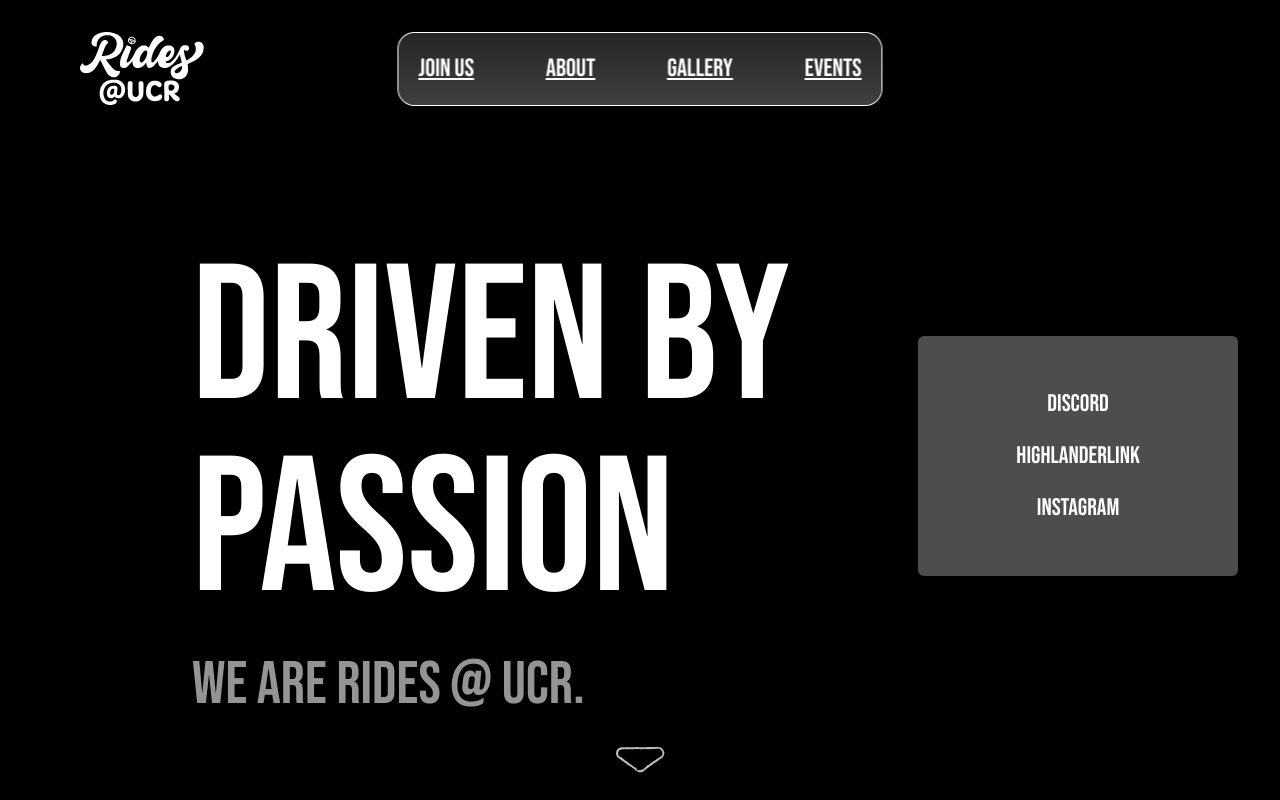
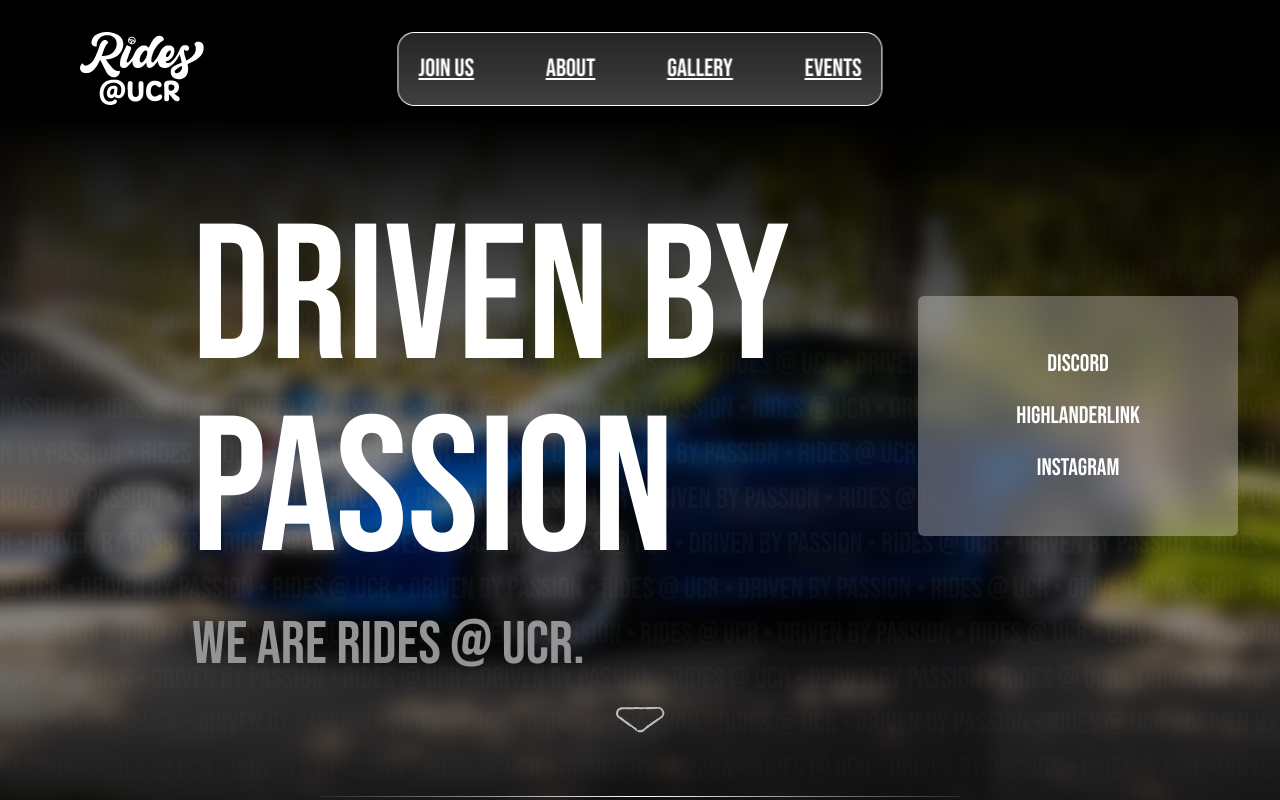
Before and after one commit to acm-ucr/ridesucr-website, a Next.js app: page / in a window 1280 px wide. Shown: the top 800 px of the page. Built offline with nearby package versions, Linux system fonts and the light colour scheme.

Commit message:
implemented blurred, gradiented (top/bottom) background images for homepage, about page, gallery/garage, and events/calendar

```diff
--- a/src/app/about/page.tsx
+++ b/src/app/about/page.tsx
@@ -1,12 +1,18 @@
+import AboutCover from "@/components/about/AboutCover";
 import InfoSection from "@/components/about/InfoSection";
 import Title from "@/components/Title";
 
 const About = () => {
   return (
+
+    <main className="relative min-h-screen">
+      <AboutCover />
+
     <div>
       <Title text="About Us" />
       <InfoSection />
     </div>
+    </main>
   );
 };
 
--- a/src/app/events/page.tsx
+++ b/src/app/events/page.tsx
@@ -1,9 +1,13 @@
+import EventsCover from "@/components/events/EventsCover";
 import Title from "@/components/Title";
 const Events = () => {
   return (
+    <main className="relative min-h-screen">
+      <EventsCover />
     <div>
       <Title text="Upcoming Events" />
     </div>
+    </main>
   );
 };
 
--- a/src/app/gallery/page.tsx
+++ b/src/app/gallery/page.tsx
@@ -1,12 +1,16 @@
+import GarageCover from "@/components/gallery/GarageCover";
 import Gallery from "../../components/gallery/Garage";
 import Title from "@/components/Title";
 
 const OurGallery = () => {
   return (
+    <main className="relative min-h-screen">
+      <GarageCover />
     <div className="px-4 py-8">
       <Title text="Our Garage" />
       <Gallery />
     </div>
+    </main>
   );
 };
 
--- a/src/app/page.tsx
+++ b/src/app/page.tsx
@@ -1,9 +1,14 @@
+import HomeCover from "@/components/home/HomeCover";
 import Moto from "@/components/home/Moto";
 const Home = () => {
   return (
-    <div className="flex h-screen w-full flex-col items-center justify-center">
+    <main className="relative min-h-screen w-full overflow-hidden">
+      <HomeCover />
+
+    <div className="flex h-screen w-full flex-col items-center translate-y-[-5vh] justify-center">
       <Moto />
     </div>
+    </main>
   );
 };
 
--- a/src/components/Title.tsx
+++ b/src/components/Title.tsx
@@ -4,7 +4,7 @@ type TitleProps = {
 
 const Title = ({ text }: TitleProps) => {
   return (
-    <div className="flex items-center justify-center bg-black py-10 text-center text-7xl text-white uppercase">
+    <div className="flex items-center justify-center py-10 text-center text-7xl text-white uppercase">
       {text}
     </div>
   );
--- /dev/null
+++ b/src/components/about/AboutCover.tsx
@@ -0,0 +1,21 @@
+"use client";
+import Image from "next/image";
+import AboutBg from "@/../public/cars/car4.webp";
+
+const AboutCover = () => {
+  return (
+    <div className="fixed inset-0 -z-10 h-screen w-full overflow-hidden bg-black">
+      <Image
+        src={AboutBg}
+        alt=""
+        fill
+        priority
+        className="object-cover blur-sm scale-110 opacity-80"
+      />
+
+      <div className="absolute inset-0 bg-gradient-to-b from-black from-15% via-transparent via-50% to-black to-85%" />
+    </div>
+  );
+};
+
+export default AboutCover;
--- /dev/null
+++ b/src/components/events/EventsCover.tsx
@@ -0,0 +1,20 @@
+"use client";
+import Image from "next/image";
+import EventsBg from "@/../public/cars/car6.webp";
+
+const EventsCover = () => {
+  return (
+    <div className="fixed inset-0 -z-10 h-screen w-full overflow-hidden bg-black">
+      <Image
+        src={EventsBg}
+        alt=""
+        fill
+        priority
+        className="object-cover blur-md scale-110"
+      />
+      <div className="absolute inset-0 bg-gradient-to-b from-black from-15% via-transparent via-50% to-black to-85%" />
+    </div>
+  );
+};
+
+export default EventsCover;
--- a/src/components/gallery/Garage.tsx
+++ b/src/components/gallery/Garage.tsx
@@ -2,7 +2,7 @@ import CarsGrid from "@/components/gallery/CarsGrid";
 
 const Garage = () => {
   return (
-    <div className="ring-ridesucr-white/70 bg-ridesucr-gray/45 shadow-2x1 overflow-hidden rounded-xl p-[5px] ring-1 backdrop-blur-md">
+    <div className="ring-ridesucr-white/70 bg-ridesucr-gray/45 w-5/6 mx-auto shadow-2x1 overflow-hidden rounded-xl p-[5px] ring-1 backdrop-blur-md">
       <CarsGrid />
     </div>
   );
--- /dev/null
+++ b/src/components/gallery/GarageCover.tsx
@@ -0,0 +1,20 @@
+"use client";
+import Image from "next/image";
+import GarageBg from "@/../public/cars/car1.webp";
+
+const GarageCover = () => {
+  return (
+    <div className="fixed inset-0 -z-10 h-screen w-full overflow-hidden bg-black">
+      <Image
+        src={GarageBg}
+        alt=""
+        fill
+        priority
+        className="object-cover blur-md scale-110 opacity-80"
+      />
+      <div className="absolute inset-0 bg-gradient-to-b from-black from-15% via-transparent via-50% to-black to-85%" />
+    </div>
+  );
+};
+
+export default GarageCover;
--- /dev/null
+++ b/src/components/home/HomeCover.tsx
@@ -0,0 +1,28 @@
+"use client";
+import Image from "next/image";
+import HomeBg from "@/../public/cars/car1.webp";
+
+const HomeCover = () => {
+  const repeatingText = "DRIVEN BY PASSION • RIDES @ UCR • ".repeat(200);
+
+  return (
+    <div className="absolute inset-0 -z-10 h-screen w-full overflow-hidden bg-black">
+      <Image
+        src={HomeBg}
+        alt=""
+        fill
+        priority
+        className="object-cover blur-sm scale-105 opacity-70"
+      />
+
+      <div className="absolute inset-0 flex flex-wrap content-start justify-center overflow-hidden opacity-3 pointer-events-none select-none">
+        <p className="text-white text-[30px] uppercase break-all">
+          {repeatingText}
+        </p>
+      </div>
+      <div className="absolute inset-0 bg-gradient-to-b from-black via-transparent via-50% to-black" />
+    </div>
+  );
+};
+
+export default HomeCover;
```
